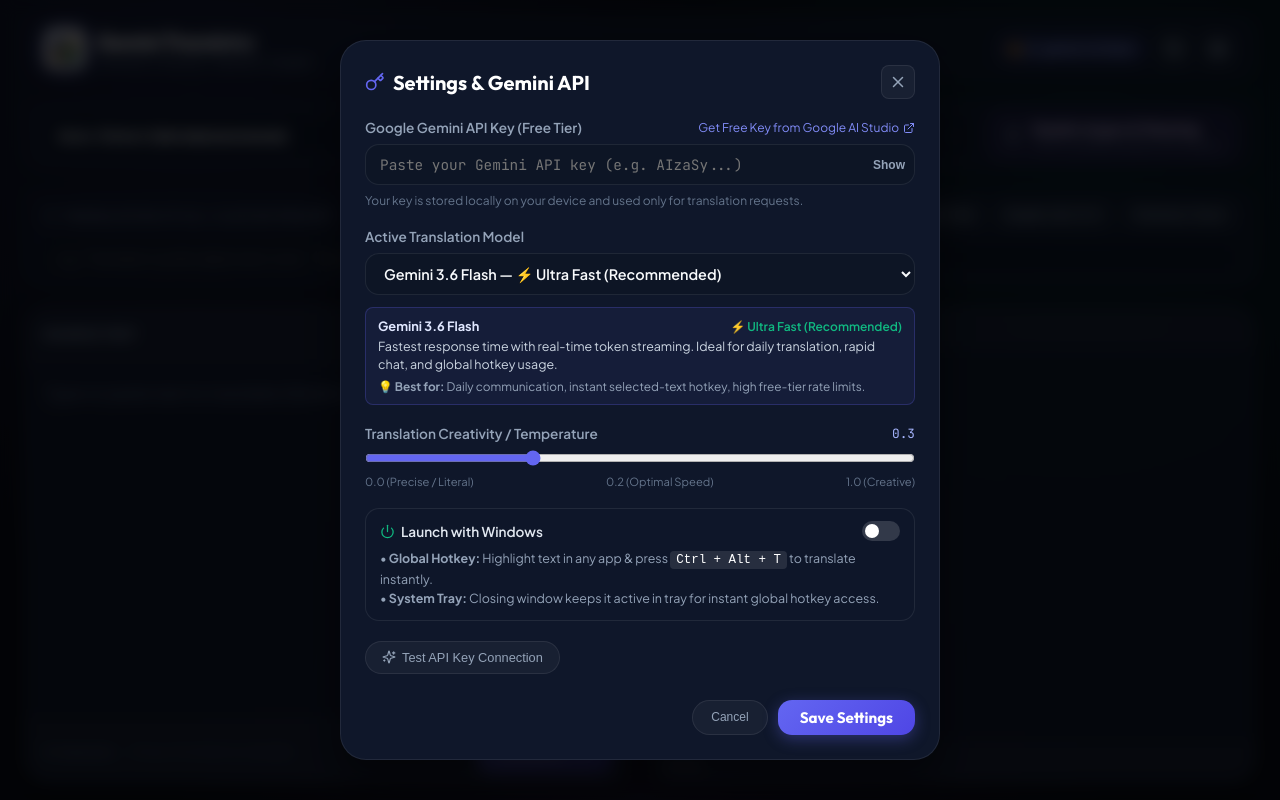
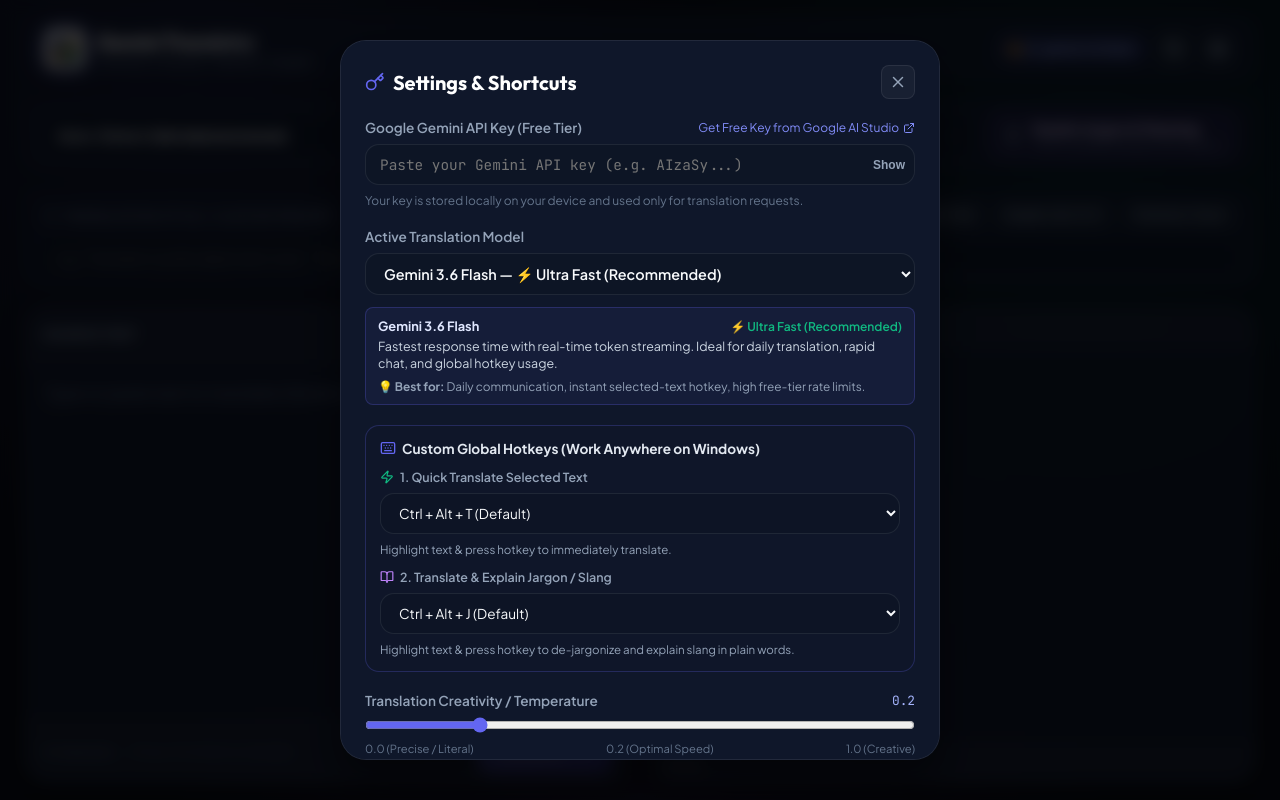
Before and after one commit to pkoryaka/gemini-desktop-translator, a React (Vite) app: page / in a window 1280 px wide. Both pictures are taken after a click on the button "gemini-3.6-flash". Built offline with nearby package versions, Linux system fonts and the light colour scheme.

Commit message:
Add customizable dual global hotkeys for standard translation vs explain jargon

```diff
--- a/electron/preload.cjs
+++ b/electron/preload.cjs
@@ -7,8 +7,10 @@
   showWindow: () => ipcRenderer.invoke('window:show'),
   getAutoStart: () => ipcRenderer.invoke('autostart:get'),
   setAutoStart: (enable) => ipcRenderer.invoke('autostart:set', enable),
+  getHotkeys: () => ipcRenderer.invoke('hotkeys:get'),
+  updateHotkeys: (config) => ipcRenderer.invoke('hotkeys:update', config),
   onQuickTranslate: (callback) => {
-    const subscription = (event, text) => callback(text);
+    const subscription = (event, data) => callback(data);
     ipcRenderer.on('quick-translate', subscription);
     return () => ipcRenderer.removeListener('quick-translate', subscription);
   },
--- a/src/components/SettingsModal.jsx
+++ b/src/components/SettingsModal.jsx
@@ -1,7 +1,23 @@
 import React, { useState, useEffect } from 'react';
-import { X, Key, ExternalLink, CheckCircle2, AlertCircle, Loader2, Sparkles, Monitor, RotateCw, Power, Info, HelpCircle } from 'lucide-react';
+import { X, Key, ExternalLink, CheckCircle2, AlertCircle, Loader2, Sparkles, Monitor, RotateCw, Power, Keyboard, Zap, BookOpen } from 'lucide-react';
 import { AVAILABLE_MODELS, testGeminiApiKey } from '../services/geminiService';
 import { storageService } from '../services/storageService';
+
+const HOTKEY_TRANSLATE_PRESETS = [
+  { label: 'Ctrl + Alt + T (Default)', value: 'CommandOrControl+Alt+T' },
+  { label: 'Ctrl + Shift + T', value: 'CommandOrControl+Shift+T' },
+  { label: 'Alt + T', value: 'Alt+T' },
+  { label: 'Alt + Q', value: 'Alt+Q' },
+  { label: 'Ctrl + Space', value: 'CommandOrControl+Space' }
+];
+
+const HOTKEY_EXPLAIN_PRESETS = [
+  { label: 'Ctrl + Alt + J (Default)', value: 'CommandOrControl+Alt+J' },
+  { label: 'Ctrl + Shift + J', value: 'CommandOrControl+Shift+J' },
+  { label: 'Ctrl + Alt + E', value: 'CommandOrControl+Alt+E' },
+  { label: 'Alt + J', value: 'Alt+J' },
+  { label: 'Alt + E', value: 'Alt+E' }
+];
 
 export function SettingsModal({ isOpen, onClose, onSettingsUpdated }) {
   if (!isOpen) return null;
@@ -15,9 +31,13 @@
 
   const [apiKey, setApiKey] = useState(currentKey);
   const [model, setModel] = useState(initialModel);
-  const [temperature, setTemperature] = useState(currentSettings.temperature ?? 0.3);
+  const [temperature, setTemperature] = useState(currentSettings.temperature ?? 0.2);
   const [showKey, setShowKey] = useState(false);
   const [autoStart, setAutoStart] = useState(false);
+
+  // Global Hotkeys
+  const [translateHotkey, setTranslateHotkey] = useState(currentSettings.translateHotkey || 'CommandOrControl+Alt+T');
+  const [explainHotkey, setExplainHotkey] = useState(currentSettings.explainHotkey || 'CommandOrControl+Alt+J');
 
   const [testStatus, setTestStatus] = useState(null); // { loading, success, message }
 
@@ -29,6 +49,13 @@
       window.electronAPI.getAutoStart().then((enabled) => {
         setAutoStart(Boolean(enabled));
       }).catch((e) => console.warn('Autostart check failed', e));
+    }
+
+    if (window.electronAPI?.getHotkeys) {
+      window.electronAPI.getHotkeys().then((keys) => {
+        if (keys?.translateHotkey) setTranslateHotkey(keys.translateHotkey);
+        if (keys?.explainHotkey) setExplainHotkey(keys.explainHotkey);
+      }).catch((e) => console.warn('Failed to load hotkeys', e));
     }
   }, []);
 
@@ -64,8 +91,19 @@
     storageService.saveSettings({
       ...currentSettings,
       model,
-      temperature
+      temperature,
+      translateHotkey,
+      explainHotkey
     });
+
+    // Update Electron Global Hotkeys
+    if (window.electronAPI?.updateHotkeys) {
+      window.electronAPI.updateHotkeys({
+        translateKey: translateHotkey,
+        explainKey: explainHotkey
+      });
+    }
+
     if (onSettingsUpdated) {
       onSettingsUpdated();
     }
@@ -74,11 +112,11 @@
 
   return (
     <div className="modal-overlay" onClick={onClose}>
-      <div className="modal-content" onClick={(e) => e.stopPropagation()} style={{ maxWidth: '600px' }}>
+      <div className="modal-content" onClick={(e) => e.stopPropagation()} style={{ maxWidth: '600px', maxHeight: '90vh', overflowY: 'auto' }}>
         <div className="modal-header">
           <div style={{ display: 'flex', alignItems: 'center', gap: '8px' }}>
             <Key size={20} color="#6366f1" />
-            <h2 className="modal-title">Settings & Gemini API</h2>
+            <h2 className="modal-title">Settings & Shortcuts</h2>
           </div>
           <button className="btn-icon" onClick={onClose} aria-label="Close modal">
             <X size={18} />
@@ -176,6 +214,64 @@
           )}
         </div>
 
+        {/* Global Hotkeys Customization Section */}
+        <div style={{
+          background: 'rgba(15, 23, 42, 0.8)',
+          border: '1px solid rgba(99, 102, 241, 0.25)',
+          borderRadius: 'var(--radius-md)',
+          padding: '14px',
+          display: 'flex',
+          flexDirection: 'column',
+          gap: '12px'
+        }}>
+          <div style={{ display: 'flex', alignItems: 'center', gap: '6px', color: '#e2e8f0', fontSize: '0.85rem', fontWeight: 700 }}>
+            <Keyboard size={16} color="#6366f1" />
+            <span>Custom Global Hotkeys (Work Anywhere on Windows)</span>
+          </div>
+
+          {/* Hotkey 1: Quick Translation */}
+          <div className="form-group" style={{ marginBottom: 0 }}>
+            <label className="form-label" style={{ fontSize: '0.78rem', display: 'flex', alignItems: 'center', gap: '6px' }}>
+              <Zap size={14} color="#10b981" />
+              <span>1. Quick Translate Selected Text</span>
+            </label>
+            <select
+              className="form-input"
+              value={translateHotkey}
+              onChange={(e) => setTranslateHotkey(e.target.value)}
+              style={{ cursor: 'pointer', fontSize: '0.85rem' }}
+            >
+              {HOTKEY_TRANSLATE_PRESETS.map((p) => (
+                <option key={p.value} value={p.value}>{p.label}</option>
+              ))}
+            </select>
+            <span style={{ fontSize: '0.72rem', color: '#94a3b8' }}>
+              Highlight text & press hotkey to immediately translate.
+            </span>
+          </div>
+
+          {/* Hotkey 2: Translate & Explain Jargon */}
+          <div className="form-group" style={{ marginBottom: 0 }}>
+            <label className="form-label" style={{ fontSize: '0.78rem', display: 'flex', alignItems: 'center', gap: '6px' }}>
+              <BookOpen size={14} color="#c084fc" />
+              <span>2. Translate & Explain Jargon / Slang</span>
+            </label>
+            <select
+              className="form-input"
+              value={explainHotkey}
+              onChange={(e) => setExplainHotkey(e.target.value)}
+              style={{ cursor: 'pointer', fontSize: '0.85rem' }}
+            >
+              {HOTKEY_EXPLAIN_PRESETS.map((p) => (
+                <option key={p.value} value={p.value}>{p.label}</option>
+              ))}
+            </select>
+            <span style={{ fontSize: '0.72rem', color: '#94a3b8' }}>
+              Highlight text & press hotkey to de-jargonize and explain slang in plain words.
+            </span>
+          </div>
+        </div>
+
         {/* Temperature */}
         <div className="form-group">
           <div style={{ display: 'flex', justifyContent: 'space-between', alignItems: 'center' }}>
@@ -200,20 +296,19 @@
           </div>
         </div>
 
-        {/* Windows Startup & Desktop Integration Box */}
+        {/* Windows Startup Toggle */}
         <div style={{
           background: 'rgba(15, 23, 42, 0.7)',
           border: '1px solid rgba(255, 255, 255, 0.08)',
           borderRadius: 'var(--radius-md)',
           padding: '12px 14px',
           display: 'flex',
-          flexDirection: 'column',
-          gap: '8px'
+          alignItems: 'center',
+          justifyContent: 'space-between'
         }}>
-          <div style={{ display: 'flex', alignItems: 'center', justifyContent: 'space-between' }}>
-            <div style={{ display: 'flex', alignItems: 'center', gap: '6px', color: '#e2e8f0', fontSize: '0.85rem', fontWeight: 600 }}>
+          <div style={{ display: 'flex', alignItems: 'center', gap: '8px', color: '#e2e8f0', fontSize: '0.85rem', fontWeight: 600 }}>
             <Power size={15} color="#10b981" />
-              <span>Launch with Windows</span>
+            <span>Launch with Windows (Start in Tray)</span>
           </div>
           <label style={{ position: 'relative', display: 'inline-block', width: '38px', height: '20px', cursor: 'pointer' }}>
             <input
@@ -242,13 +337,6 @@
               }} />
             </span>
           </label>
-          </div>
-
-          <div style={{ fontSize: '0.78rem', color: '#94a3b8', lineHeight: 1.5 }}>
-            • <strong>Global Hotkey:</strong> Highlight text in any app & press <kbd style={{ background: 'rgba(255,255,255,0.1)', padding: '2px 6px', borderRadius: '4px', color: '#fff' }}>Ctrl + Alt + T</kbd> to translate instantly.
-            <br />
-            • <strong>System Tray:</strong> Closing window keeps it active in tray for instant global hotkey access.
-          </div>
         </div>
 
         {/* Test Connection Button & Status */}
--- a/src/services/storageService.js
+++ b/src/services/storageService.js
@@ -7,11 +7,13 @@
 
 const DEFAULT_SETTINGS = {
   model: 'gemini-3.6-flash',
-  temperature: 0.3,
+  temperature: 0.2,
   autoDetectLanguage: true,
   autoSpeak: false,
   saveHistory: true,
-  enableStreaming: false
+  enableStreaming: true,
+  translateHotkey: 'CommandOrControl+Alt+T',
+  explainHotkey: 'CommandOrControl+Alt+J'
 };
 
 const DEFAULT_PRESETS = [
```
Also changed, not shown: electron/main.cjs (+65 -19 lines), src/App.jsx (+26 -9 lines). Lines whose indentation alone changed are shown as unchanged.
